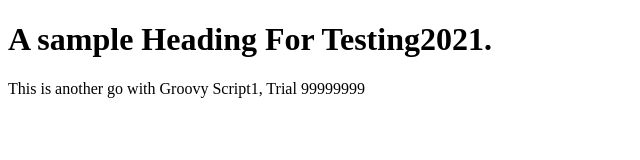
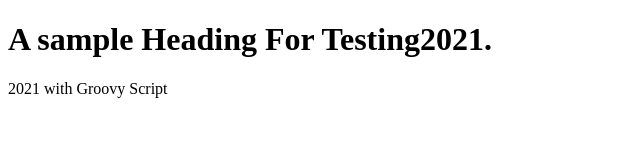
Before and after one commit to Sagar-Dahat/html-sample, a plain HTML site: page index.html in a window 1280 px wide. Shown: the whole page, without its empty margins (0-640 px from the left). Drawn offline with Linux system fonts and the light colour scheme.

Commit message:
Update index.html

```diff
--- a/index.html
+++ b/index.html
@@ -4,7 +4,7 @@
 
 <h1>A sample Heading For Testing2021. </h1>
 
-<p> This is another go with Groovy Script1, Trial 99999999</p>
+<p> 2021 with Groovy Script</p>
 
 
 </body>
```
